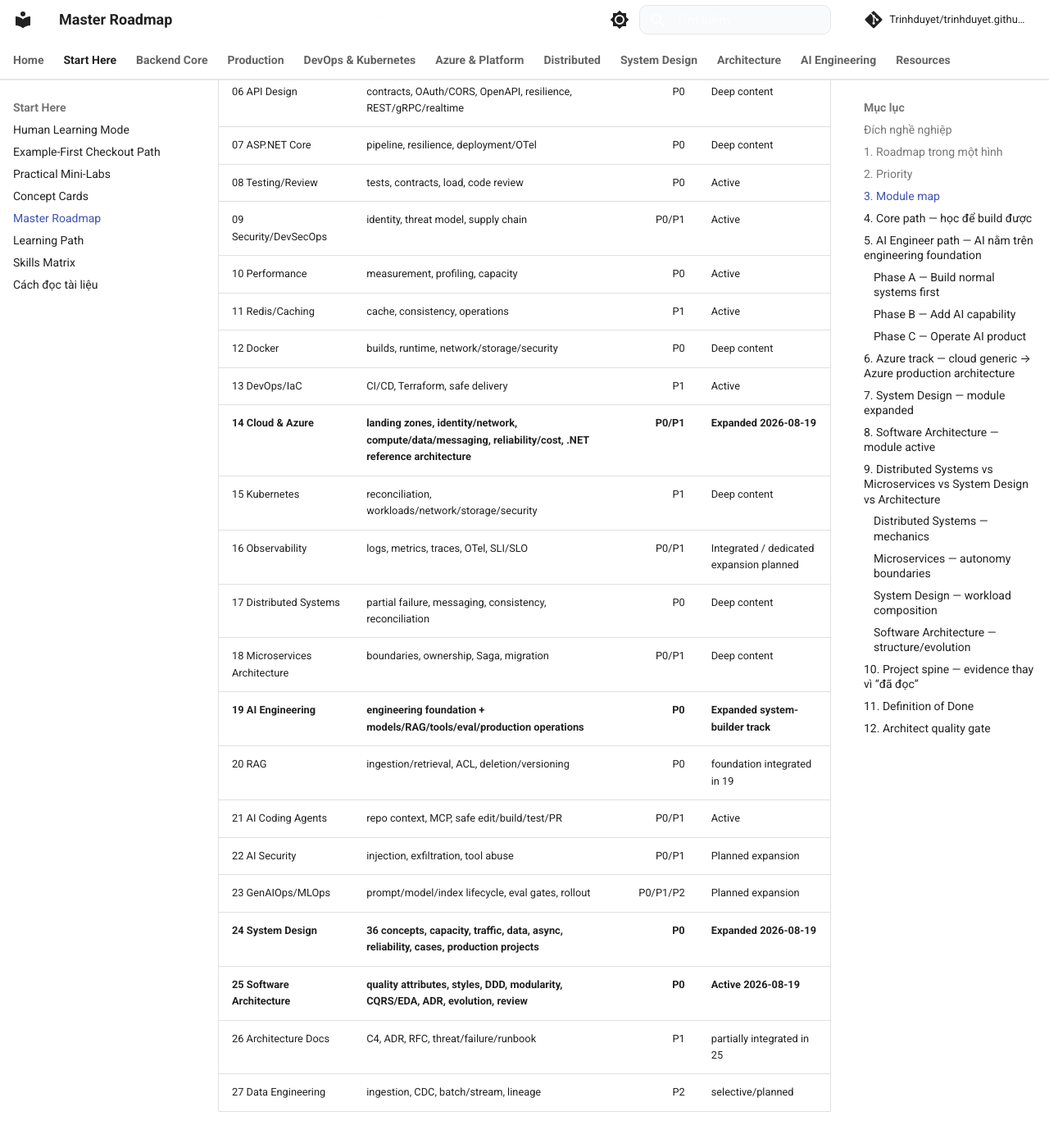
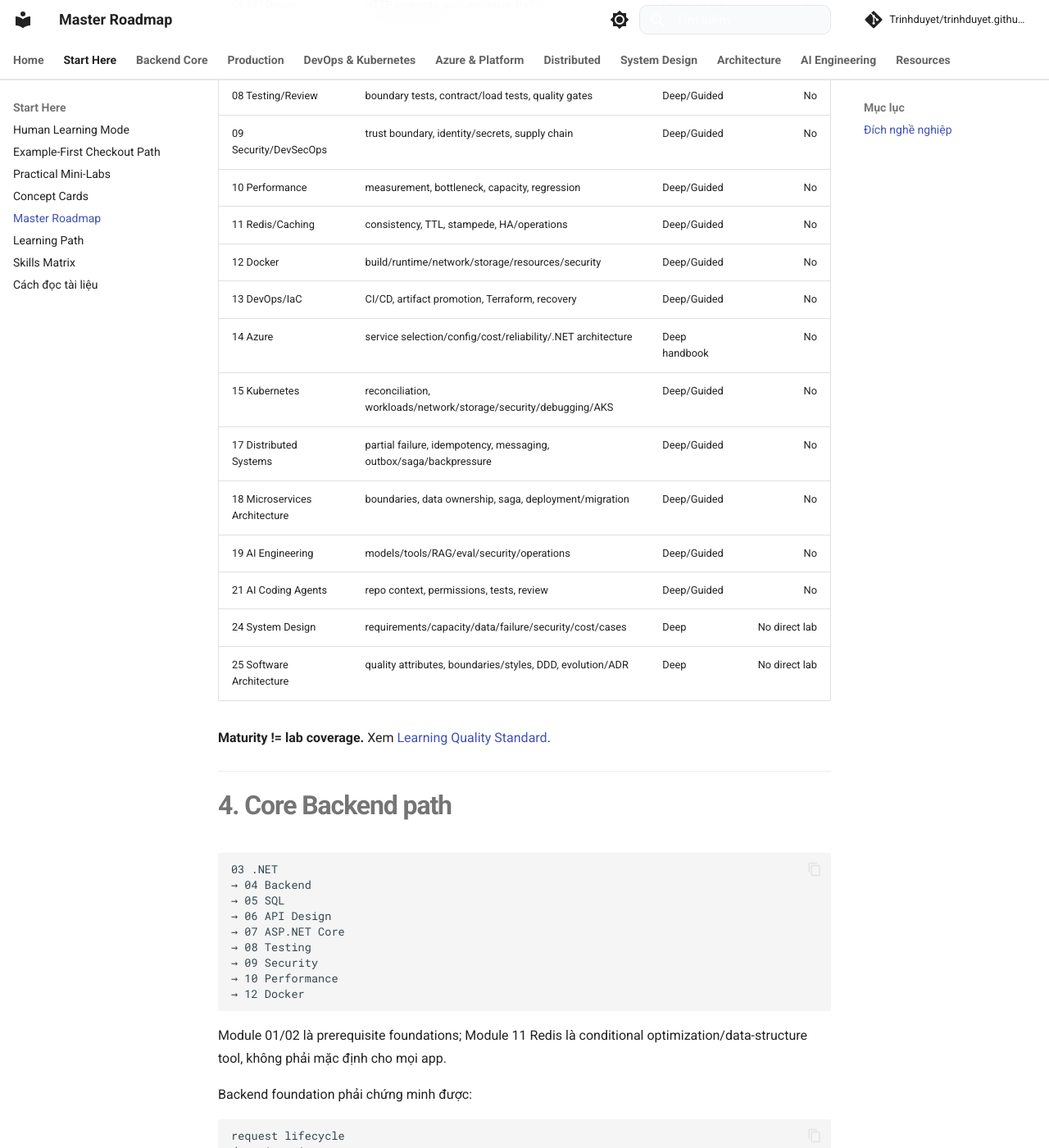
Before and after one commit to Trinhduyet/trinhduyet.github.io, an MkDocs documentation site: the page built from docs/00-roadmap/master-roadmap.md, in a window 1280 px wide and 1400 px high, scrolled down 2865 px. Shown: the whole window at 82% size. Built offline with MkDocs 1.6.1 and Material for MkDocs 9.7.7, drawn with Linux system fonts in a browser that asks for light colours; comment, search, counter and statistics services are not loaded; some of the changed text lies outside the part shown.

Commit message:
docs(roadmap): align master roadmap with actual repository modules

````diff
--- a/docs/00-roadmap/master-roadmap.md
+++ b/docs/00-roadmap/master-roadmap.md
@@ -1,377 +1,471 @@
-# Master Roadmap — Build Systems → Software Architect → Production AI Engineer
+# Master Roadmap — Build Systems → Design Systems → Production AI
 
-> Nếu trang này dài, đọc [Human Learning Mode](human-learning-mode.md) và [Example-First Learning Path](example-first-learning-path.md) trước. Không cần học tuần tự mọi module.
+> Nếu trang này dài, dùng [Role-based Learning Paths](role-based-learning-paths.md) trước. Đây là landscape/dependency map, không phải syllabus bắt buộc học tuần tự.
 
 ## Đích nghề nghiệp
-
-Mục tiêu không phải “biết nhiều công nghệ”. Mục tiêu là build được một hệ thống thật:
 
 ```text
 Business problem
   ↓
-Backend
+working software
   ↓
-Database
+correct data/API boundaries
   ↓
-API
+secure + measurable production behavior
   ↓
-Cloud / Infrastructure
+repeatable delivery/platform
   ↓
-Deployment / Operations
+failure/recovery reasoning
   ↓
-Distributed Systems
+system/architecture decisions
   ↓
-System Design
+AI as an optional production capability
   ↓
-Software Architecture
-  ↓
-AI as a production capability
-  ↓
-Project evidence
+evidence
 ```
 
-<div class="key-takeaway" markdown>
-<strong>AI Engineer trong thực tế</strong>
+Mục tiêu không phải “biết nhiều công nghệ”. Mục tiêu là **build, operate, debug và review một hệ thống thật**.
 
-Không chỉ là người “biết AI”. Một Production AI Engineer phải đủ software/backend engineering để đưa model, RAG và tools vào **một sản phẩm có auth, data, API, cloud, deployment, observability, evaluation và recovery**.
-</div>
+---
 
-## 1. Roadmap trong một hình
+# 1. Roadmap trong một hình
 
 ```text
 FOUNDATIONS
-Computer Science
-Linux / Git / Networking
+01 Computer Science
+02 Linux / Git / Networking
         ↓
 BACKEND CORE
-C# / .NET
-Backend Engineering
-SQL
-API Design
-ASP.NET Core
+03 C# / .NET Runtime
+04 Backend Engineering
+05 SQL
+06 API Design
+07 ASP.NET Core
         ↓
 PRODUCTION ENGINEERING
-Testing / Security / Performance
-Redis
-Docker
-DevOps / IaC
+08 Testing / Code Review
+09 Security / DevSecOps
+10 Performance
+11 Redis / Caching when justified
+12 Docker
         ↓
-PLATFORM
-Cloud & Microsoft Azure
-Kubernetes
-Observability
+DELIVERY / PLATFORM
+13 DevOps / IaC
+14 Azure
+15 Kubernetes when justified
         ↓
-DISTRIBUTED SYSTEMS
-Partial Failure
-Messaging
-Idempotency
-Consistency
-Microservices
+DISTRIBUTED
+17 Distributed Systems
+18 Microservices when justified
         ↓
 DESIGN
-System Design
-Software Architecture
+24 System Design
+25 Software Architecture
         ↓
 AI SYSTEMS
-AI Engineering
-RAG
-Agents / MCP
-AI Security / GenAIOps
+19 AI Engineering
+21 AI Coding Agents
         ↓
 EVIDENCE
-Deploy
-Load Test
-Failure Drill
-Recovery
+runnable code
+load/failure tests
+telemetry
+recovery
 ADR
-Portfolio Project
+cost
 ```
 
-## 2. Priority
+Module numbers reflect repository history, **not mandatory sequence**.
+
+---
+
+# 2. Priority model
 
 | Priority | Nghĩa |
 |---|---|
-| **P0 — Core** | phải implement, debug, operate và design/review được |
-| **P1 — Important** | phải dùng hoặc review tự tin |
-| **P2 — Selective** | học đủ để ra quyết định; deep dive khi project cần |
-| **P3 — Awareness** | biết use case, risk và nơi tra cứu |
+| **P0 — Core** | phải implement/debug/operate hoặc design được cho target role |
+| **P1 — Important** | phải dùng/review tự tin khi project cần |
+| **P2 — Selective** | học đủ để quyết định và deep dive on demand |
+| **P3 — Awareness** | biết problem/risk và nơi tra cứu |
 
-## 3. Module map
+Target level phụ thuộc role. Kubernetes có thể P1 cho Backend Engineer nhưng P0 cho Platform Engineer.
 
-| Module | Trọng tâm | Priority | Status |
-|---|---|---:|---|
-| 00 Roadmap | learning mode, dependency, source policy | P0 | Active |
-| 01 Computer Science | complexity, OS, memory, concurrency | P0/P2 | Active |
-| 02 Linux/Git/Networking | process, DNS/TCP/TLS/HTTP, troubleshooting | P0 | Active |
-| 03 .NET | C#, async, GC, ThreadPool, diagnostics | P0 | Active |
-| 04 Backend | request lifecycle, auth, jobs/webhooks | P0 | Active |
-| 05 SQL | transactions, indexes, plans, EF→SQL | P0 | Deep content |
-| 06 API Design | contracts, OAuth/CORS, OpenAPI, resilience, REST/gRPC/realtime | P0 | Deep content |
-| 07 ASP.NET Core | pipeline, resilience, deployment/OTel | P0 | Deep content |
-| 08 Testing/Review | tests, contracts, load, code review | P0 | Active |
-| 09 Security/DevSecOps | identity, threat model, supply chain | P0/P1 | Active |
-| 10 Performance | measurement, profiling, capacity | P0 | Active |
-| 11 Redis/Caching | cache, consistency, operations | P1 | Active |
-| 12 Docker | builds, runtime, network/storage/security | P0 | Deep content |
-| 13 DevOps/IaC | CI/CD, Terraform, safe delivery | P1 | Active |
-| **14 Cloud & Azure** | **landing zones, identity/network, compute/data/messaging, reliability/cost, .NET reference architecture** | **P0/P1** | **Expanded 2026-08-19** |
-| 15 Kubernetes | reconciliation, workloads/network/storage/security | P1 | Deep content |
-| 16 Observability | logs, metrics, traces, OTel, SLI/SLO | P0/P1 | Integrated / dedicated expansion planned |
-| 17 Distributed Systems | partial failure, messaging, consistency, reconciliation | P0 | Deep content |
-| 18 Microservices Architecture | boundaries, ownership, Saga, migration | P0/P1 | Deep content |
-| **19 AI Engineering** | **engineering foundation + models/RAG/tools/eval/production operations** | **P0** | **Expanded system-builder track** |
-| 20 RAG | ingestion/retrieval, ACL, deletion/versioning | P0 | foundation integrated in 19 |
-| 21 AI Coding Agents | repo context, MCP, safe edit/build/test/PR | P0/P1 | Active |
-| 22 AI Security | injection, exfiltration, tool abuse | P0/P1 | Planned expansion |
-| 23 GenAIOps/MLOps | prompt/model/index lifecycle, eval gates, rollout | P0/P1/P2 | Planned expansion |
-| **24 System Design** | **36 concepts, capacity, traffic, data, async, reliability, cases, production projects** | **P0** | **Expanded 2026-08-19** |
-| **25 Software Architecture** | **quality attributes, styles, DDD, modularity, CQRS/EDA, ADR, evolution, review** | **P0** | **Active 2026-08-19** |
-| 26 Architecture Docs | C4, ADR, RFC, threat/failure/runbook | P1 | partially integrated in 25 |
-| 27 Data Engineering | ingestion, CDC, batch/stream, lineage | P2 | selective/planned |
+→ [Skills Matrix](skills-matrix.md)
 
-## 4. Core path — học để build được
+---
+
+# 3. Existing module map — chỉ các module thực sự tồn tại
+
+| Module | Focus | Maturity | Runnable dedicated lab |
+|---|---|---|---:|
+| 00 Roadmap | learning mode, dependency, quality/source/version policy | Deep | — |
+| 01 Computer Science | complexity, OS, memory, concurrency | Deep | **Yes** |
+| 02 Linux/Git/Networking | process, DNS/TCP/TLS/HTTP, Git, troubleshooting | Deep | **Yes** |
+| 03 .NET | C#, async, GC, ThreadPool, diagnostics | Deep | **Yes** |
+| 04 Backend | request lifecycle, auth, jobs/webhooks | Deep | **Yes** |
+| 05 SQL | schema, transactions, indexes/plans, EF→SQL | Deep/Guided | No |
+| 06 API Design | HTTP contracts, auth, evolution, traffic, REST/gRPC/events | Deep/Guided | No |
+| 07 ASP.NET Core | pipeline, resilience, deployment/operations | Deep/Guided | No |
+| 08 Testing/Review | boundary tests, contract/load tests, quality gates | Deep/Guided | No |
+| 09 Security/DevSecOps | trust boundary, identity/secrets, supply chain | Deep/Guided | No |
+| 10 Performance | measurement, bottleneck, capacity, regression | Deep/Guided | No |
+| 11 Redis/Caching | consistency, TTL, stampede, HA/operations | Deep/Guided | No |
+| 12 Docker | build/runtime/network/storage/resources/security | Deep/Guided | No |
+| 13 DevOps/IaC | CI/CD, artifact promotion, Terraform, recovery | Deep/Guided | No |
+| 14 Azure | service selection/config/cost/reliability/.NET architecture | Deep handbook | No |
+| 15 Kubernetes | reconciliation, workloads/network/storage/security/debugging/AKS | Deep/Guided | No |
+| 17 Distributed Systems | partial failure, idempotency, messaging, outbox/saga/backpressure | Deep/Guided | No |
+| 18 Microservices Architecture | boundaries, data ownership, saga, deployment/migration | Deep/Guided | No |
+| 19 AI Engineering | models/tools/RAG/eval/security/operations | Deep/Guided | No |
+| 21 AI Coding Agents | repo context, permissions, tests, review | Deep/Guided | No |
+| 24 System Design | requirements/capacity/data/failure/security/cost/cases | Deep | No direct lab |
+| 25 Software Architecture | quality attributes, boundaries/styles, DDD, evolution/ADR | Deep | No direct lab |
+
+**Maturity != lab coverage.** Xem [Learning Quality Standard](learning-quality-standard.md).
+
+---
+
+# 4. Core Backend path
 
 ```text
-C# / .NET
-→ Backend
-→ SQL
-→ API Design
-→ ASP.NET Core
-→ Testing / Security / Performance
-→ Docker
-→ DevOps / IaC
-→ Cloud & Azure
-→ Kubernetes (when needed)
-→ Distributed Systems
-→ Microservices (when justified)
-→ System Design
-→ Software Architecture
+03 .NET
+→ 04 Backend
+→ 05 SQL
+→ 06 API Design
+→ 07 ASP.NET Core
+→ 08 Testing
+→ 09 Security
+→ 10 Performance
+→ 12 Docker
 ```
 
-Đây là foundation trước khi tự nhận mình “AI Engineer production”.
+Module 01/02 là prerequisite foundations; Module 11 Redis là conditional optimization/data-structure tool, không phải mặc định cho mọi app.
 
-## 5. AI Engineer path — AI nằm trên engineering foundation
-
-### Phase A — Build normal systems first
-
-Bạn phải làm được:
+Backend foundation phải chứng minh được:
 
 ```text
-API endpoint
-DB schema/index/transaction
+request lifecycle
+data invariant
+transaction behavior
+API contract
 AuthN/AuthZ
-background job
-cache
-queue
-Docker
-CI/CD
-cloud deployment
-logs/metrics/traces
+integration tests
+performance baseline
+container runtime behavior
 ```
 
-### Phase B — Add AI capability
+---
+
+# 5. DevOps / Platform path
 
 ```text
-model abstraction
-structured output
-retrieval / RAG
-tool calling
-evaluation
-AI security
-cost / latency
+02 Linux/Git/Networking
+→ 08 quality gates
+→ 09 supply-chain/security
+→ 12 Docker
+→ 13 DevOps/IaC
+→ 14 Azure
+→ 15 Kubernetes when orchestration justified
 ```
 
-### Phase C — Operate AI product
+Kubernetes không thay CI/CD/IaC.
 
 ```text
-provider timeout/outage
-fallback/degradation
-prompt/model/index versioning
-ACL-aware retrieval
-PII-safe telemetry
-evaluation gate
-rollback
+CI
+= prove + package
+
+IaC
+= provision/configure platform infrastructure
+
+Kubernetes
+= reconcile containerized application runtime
+
+GitOps
+= one CD operating model for desired cluster state
 ```
 
-→ [Module 19 — AI Engineering](../19-ai-engineering/README.md)
+→ [DevOps → Kubernetes Production Delivery](../13-devops-iac/devops-kubernetes-production-delivery.md)
 
-## 6. Azure track — cloud generic → Azure production architecture
+---
+
+# 6. Azure path
 
 ```text
-Cloud primitives
-→ Resource hierarchy / Landing Zones
-→ Entra / RBAC / Managed Identity
-→ VNet / Private Link / Edge / APIM
-→ App Service / Functions / Container Apps / AKS
-→ Azure SQL / Cosmos / Blob / Managed Redis
-→ Service Bus / Event Grid / Event Hubs
-→ Zones / Regions / DR
-→ Azure Monitor / Cost / Governance
+cloud primitives
+→ resource hierarchy / landing zones
+→ identity / network
+→ compute selection
+→ data/storage/cache
+→ messaging
+→ edge/API/network security
+→ observability/deployment
+→ HA/backup/DR
+→ cost/governance
 → .NET reference architecture
 ```
 
-→ [Module 14 — Cloud & Azure](../14-cloud/README.md)
+System Design should determine capability need first; Azure module maps that need to provider services.
 
-## 7. System Design — module expanded
-
-Start:
-
-1. [System Design Overview](../24-system-design/README.md)
-2. [36 Concepts & Trade-offs](../24-system-design/concepts-and-tradeoffs.md)
-3. [Requirements, NFR & Capacity](../24-system-design/requirements-nfr-and-capacity-estimation.md)
-4. [Traffic, LB, CDN & Cache](../24-system-design/traffic-load-balancing-cdn-and-cache.md)
-5. [Data, Replication, Partitioning & Consistency](../24-system-design/data-partitioning-replication-and-consistency.md)
-6. [Async, Queue, Backpressure & Reliability](../24-system-design/async-queues-backpressure-and-reliability.md)
-7. [Availability, Multi-region, DR, Security & Cost](../24-system-design/availability-multiregion-dr-security-and-cost.md)
-8. [Case Studies](../24-system-design/case-studies-and-design-review.md)
-9. [Production Projects & Evidence](../24-system-design/production-projects-and-evidence.md)
-
-Mental model:
+Bad:
 
 ```text
-Requirements
-+ NFR / SLO
-+ Capacity
-+ Data / Consistency
-+ Failure Model
-+ Security / Cost
-        ↓
-Architecture Options
-        ↓
-Trade-offs
-        ↓
-Evidence
+We have Service Bus → design around it.
 ```
 
-## 8. Software Architecture — module active
-
-System Design trả lời “system chịu workload/failure thế nào”. Software Architecture đi sâu “code/domain/team/data/deployment boundaries được cấu trúc và evolve thế nào”.
-
-Start:
-
-1. [Software Architecture Overview](../25-software-architecture/README.md)
-2. [Quality Attributes, Boundaries & Styles](../25-software-architecture/quality-attributes-boundaries-and-styles.md)
-3. [DDD, Modular Monolith & Microservices](../25-software-architecture/ddd-modular-monolith-and-microservices.md)
-4. [Clean, Hexagonal & Vertical Slice](../25-software-architecture/clean-hexagonal-and-vertical-slice.md)
-5. [Event-Driven, CQRS & Integration](../25-software-architecture/event-driven-cqrs-and-integration.md)
-6. [Decisions, Fitness Functions & Evolution](../25-software-architecture/architecture-decisions-evolution-and-fitness-functions.md)
-7. [Architecture Review Playbook](../25-software-architecture/architecture-review-playbook.md)
-
-## 9. Distributed Systems vs Microservices vs System Design vs Architecture
-
-### Distributed Systems — mechanics
+Better:
 
 ```text
-partial failure
-retry/idempotency
+Need durable work queue + DLQ + duplicate handling
+→ evaluate Service Bus against requirements/limits/cost.
+```
+
+---
+
+# 7. Kubernetes path
+
+Prerequisite mental model:
+
+```text
+process + signal
+DNS/TCP
+container image/runtime
+CPU/memory
+health endpoint
+artifact/deployment lifecycle
+```
+
+Then:
+
+```text
+Cluster / Control Plane / Worker
+→ API objects + reconciliation
+→ Deployment / ReplicaSet / Pod
+→ Service / DNS / selectors
+→ ConfigMap / Secret
+→ resources / scheduling
+→ probes
+→ storage
+→ RBAC/security
+→ rollout/autoscaling
+→ kubectl debugging
+→ AKS mapping
+```
+
+Core flow:
+
+```text
+Deployment → ReplicaSet → Pod → Container
+Client → DNS → Service → selector → Ready Pods
+```
+
+→ [Module 15](../15-kubernetes/README.md)
+
+---
+
+# 8. Distributed Systems → Microservices
+
+Distributed Systems first:
+
+```text
+timeout / unknown outcome
+retry / duplicate
+idempotency
 messaging
+outbox/inbox
 ordering
-consistency
-outbox/inbox
 backpressure
 reconciliation
+saga/compensation
 ```
 
-### Microservices — autonomy boundaries
+Then Microservices only when business/ownership/deployment boundary pressure exists:
 
 ```text
-service boundaries
-data ownership
-team ownership
-contracts
-deployment lifecycle
-migration
+business capability
+→ bounded context
+→ data ownership
+→ explicit contract
+→ independent lifecycle
 ```
 
-### System Design — workload composition
+Kubernetes does not solve distributed correctness.
+
+→ [Distributed Systems](../17-distributed-systems/README.md) · [Microservices](../18-microservices-architecture/README.md)
+
+---
+
+# 9. System Design → Software Architecture
+
+## System Design
+
+Answers:
 
 ```text
 requirements
 capacity
 traffic
-storage
-cache/CDN
-partitioning
+data/consistency
+failure
 availability
 security
 cost
 ```
 
-### Software Architecture — structure/evolution
+## Software Architecture
+
+Answers:
 
 ```text
 quality attributes
-coupling
-DDD/bounded contexts
-architecture styles
-sync/async integration
-ADRs
-fitness functions
-migration/evolution
+boundaries/ownership
+styles/coupling
+integration/data ownership
+team/deployment structure
+evolution/governance
 ```
 
-## 10. Project spine — evidence thay vì “đã đọc”
-
-| Project | Trọng tâm | Evidence |
-|---|---|---|
-| 01 Async File Processor | I/O, Channels, cancellation | failure tests + resource measurement |
-| 02 Order Management | ASP.NET Core, SQL, API/security | contract + data model + tests |
-| 03 Production Backend | Redis, Docker, workers, observability | SLO + load report + runbook |
-| 04 Distributed Checkout / Notifications | broker, outbox, dedup, Saga | outage/replay/reconciliation drills |
-| 05 Azure .NET Platform | identity/network/data/messaging/deploy | IaC + traces + DR/cost review |
-| 06 Enterprise RAG | ingestion, ACL, retrieval, eval | lineage + eval + threat model |
-| 07 Production AI Assistant | tools, AuthZ, RAG, eval, cloud | deployed demo + failure/cost/eval evidence |
-| 08 High-scale System Design | multi-region/data/failure | capacity + ADR + DR + load/failure drills |
-
-→ [Production System Design Projects](../24-system-design/production-projects-and-evidence.md)
-
-## 11. Definition of Done
-
-Không phải:
+Sequence:
 
 ```text
-read article
-watch video
-memorize pattern
+24 System Design
+→ 25 Software Architecture
 ```
 
-Evidence tốt:
+not because architecture always happens later, but because this learning order helps ground architecture choices in workload/evidence rather than pattern fashion.
+
+---
+
+# 10. Production AI path
+
+AI sits on software engineering foundation:
+
+```text
+Backend/API/Data/Security
+→ Cloud/Delivery
+→ Distributed failure reasoning
+→ 19 AI Engineering
+→ 21 Coding Agents when relevant
+→ 24/25 system/architecture review
+```
+
+AI-specific capabilities:
+
+```text
+model/provider
+structured output
+tool calling
+retrieval/RAG
+evaluation
+AI authorization/security
+latency/cost
+prompt/model/index lifecycle
+fallback/degradation
+```
+
+Do not create dedicated complexity before project pressure exists.
+
+---
+
+# 11. Integrated/future capability backlog — không giả làm module đang tồn tại
+
+Một số topics chưa có dedicated directory nhưng đã được tích hợp hoặc là future expansion.
+
+| Capability | Current coverage | Dedicated module? | Decision |
+|---|---|---:|---|
+| Observability / OTel / SLO | 07, 10, 14, 15, 17, 19 | No | expand only if navigation/reuse justify |
+| RAG | 19 | No | keep production RAG inside AI Engineering until depth demands split |
+| AI Security | 19 + 21 | No | dedicated red-team/security track is future candidate |
+| GenAIOps/MLOps | 19 | No | future when executable eval/release pipeline exists |
+| Architecture Docs | 24 + 25 | No | add reusable ADR/C4/runbook examples before new numeric module |
+| Data Engineering | selective references only | No | future P2 track |
+
+Repository không reserve fake module numbers trong navigation cho các capability này.
+
+---
+
+# 12. Project/evidence spine — distinguish spec vs executable
+
+## Executable labs currently committed
+
+```text
+labs/01-computer-science
+labs/02-linux-git-networking
+labs/03-dotnet
+labs/04-backend
+```
+
+## Documented project/evidence targets
+
+Các module sau mô tả project/failure drills nhưng chưa phải tất cả đều có runnable artifact committed:
+
+| Target | Modules connected | Desired evidence |
+|---|---|---|
+| Production Backend | 05–08 | schema/tests/OpenAPI/query plan |
+| Production Delivery | 09–13 | security/load/cache/Docker/CI evidence |
+| Kubernetes App | 15 | manifests + failures + rollout/debug |
+| Distributed Checkout | 17–18 | outbox/dedup/UNKNOWN/reconciliation |
+| Azure .NET Platform | 14 | IaC + network/identity/cost/DR |
+| Enterprise AI Assistant | 19 | AuthZ/RAG/tools/eval/telemetry |
+| Design Dossier | 24–25 | capacity/failure/ADR/evolution |
+
+Do not label these “runnable project” until artifact exists.
+
+---
+
+# 13. Definition of Done
+
+Learning evidence, increasing strength:
+
+```text
+Can define
+→ Can explain failure/trade-off
+→ Can implement
+→ Can test
+→ Can break/debug
+→ Can deploy/operate/recover
+→ Can design/review from evidence/cost
+```
+
+Strong evidence:
 
 ```text
 runnable code
-schema + constraints
-OpenAPI / contract
-Docker / IaC
-deployment
-load test
+schema/constraints
+OpenAPI
+unit/integration/contract tests
+Docker/IaC/manifests
+load result
 trace/dashboard
 failure injection
 restore/reconcile
-security test
+security negative tests
 ADR
 cost note
-migration trigger
 ```
 
-## 12. Architect quality gate
+---
 
-Một design/review tốt phải trả lời:
+# 14. Architect quality gate
 
-1. Business outcome là gì?
-2. Invariants nào không được vi phạm?
-3. Source of truth/data ownership ở đâu?
-4. Capacity/NFR có số chưa?
-5. Failure nào quan trọng nhất?
-6. Timeout có nghĩa business gì?
-7. Duplicate/retry xử lý thế nào?
-8. Security/trust boundary ở đâu?
-9. Deploy/rollback/recovery ra sao?
-10. Cost driver là gì?
-11. Tại sao không dùng solution đơn giản hơn?
-12. Khi nào architecture cần evolve?
+A serious design/review should answer:
 
-<div class="architect-note" markdown>
-<strong>Đích cuối</strong>
+1. Business outcome?
+2. Invariants?
+3. Source of truth/data ownership?
+4. Workload/capacity/SLO?
+5. Critical failure modes?
+6. Timeout/unknown outcome semantics?
+7. Duplicate/retry semantics?
+8. Security/trust boundary?
+9. Deploy/rollback/recovery?
+10. Cost drivers?
+11. Why not a simpler solution?
+12. Revisit/migration trigger?
 
-Senior/Architect/AI Engineer giỏi không được đo bằng số pattern nhớ được. Được đo bằng khả năng **build một hệ thống đúng, deploy được, quan sát được, chịu failure, recover được và giải thích trade-off bằng evidence**.
-</div>
+## Use next
+
+- [Role-based Learning Paths](role-based-learning-paths.md)
+- [Skills Matrix](skills-matrix.md)
+- [Learning Quality Standard](learning-quality-standard.md)
+- [Repository Quality Review](repository-quality-review-2026-08-28.md)
+- [Technology Baseline](technology-baseline.md)
````
